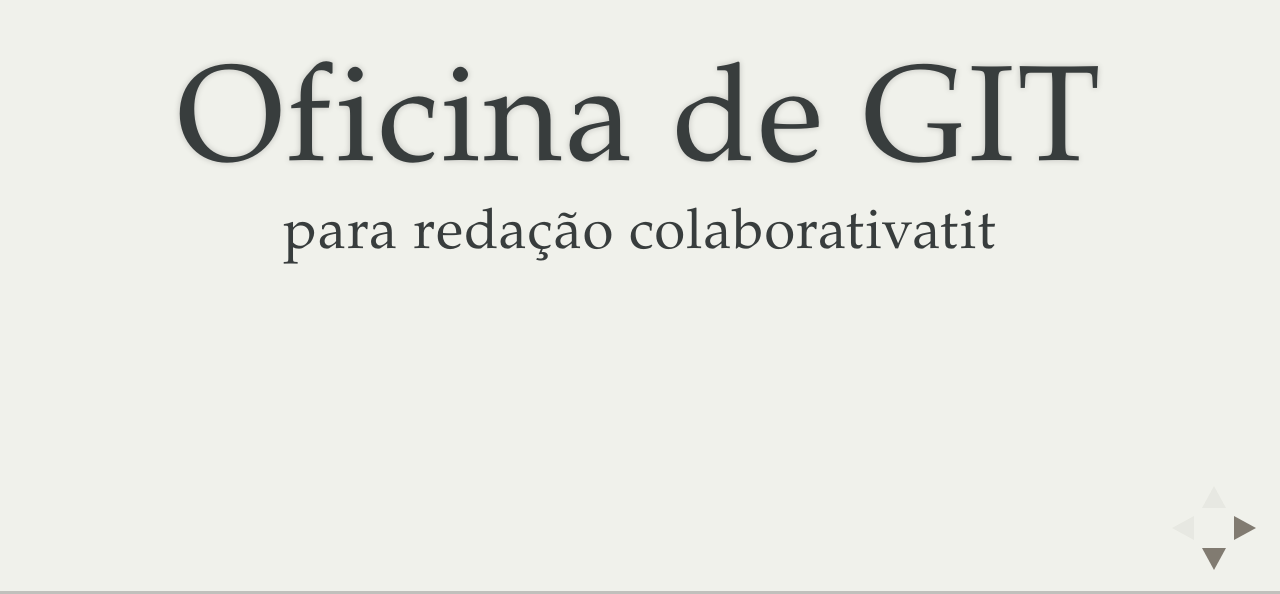
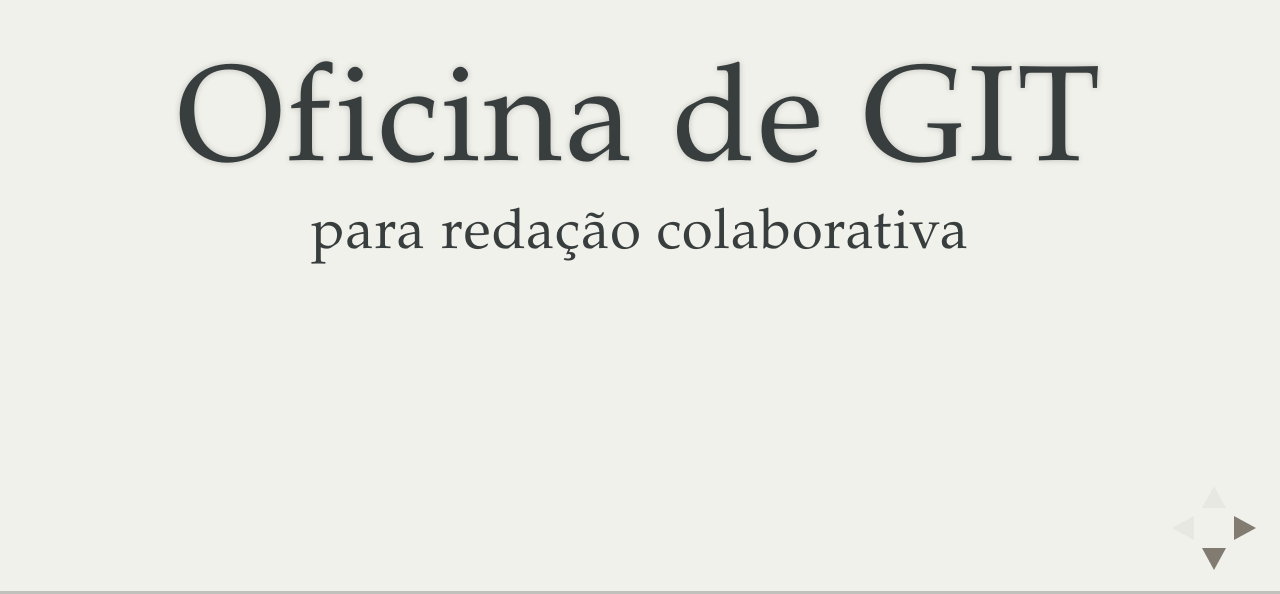
Before and after one commit to lucianosb/GitNetMundial, a website: page index.html in a window 1280 px wide. Shown: the part 206-800 px from the top of the page. Drawn offline with Linux system fonts and the light colour scheme.

Commit message:
Update index.html

```diff
--- a/index.html
+++ b/index.html
@@ -39,7 +39,7 @@
 				<section>
 					<section>
 						<h1>Oficina de GIT</h1>
-						<h3>para redação colaborativatit</h3>
+						<h3>para redação colaborativa</h3>
 					</section>
 					<section>
 						<p>por <a href="http://lucianosb.com.br" target="_blank">lucianosb</a></p>
```
